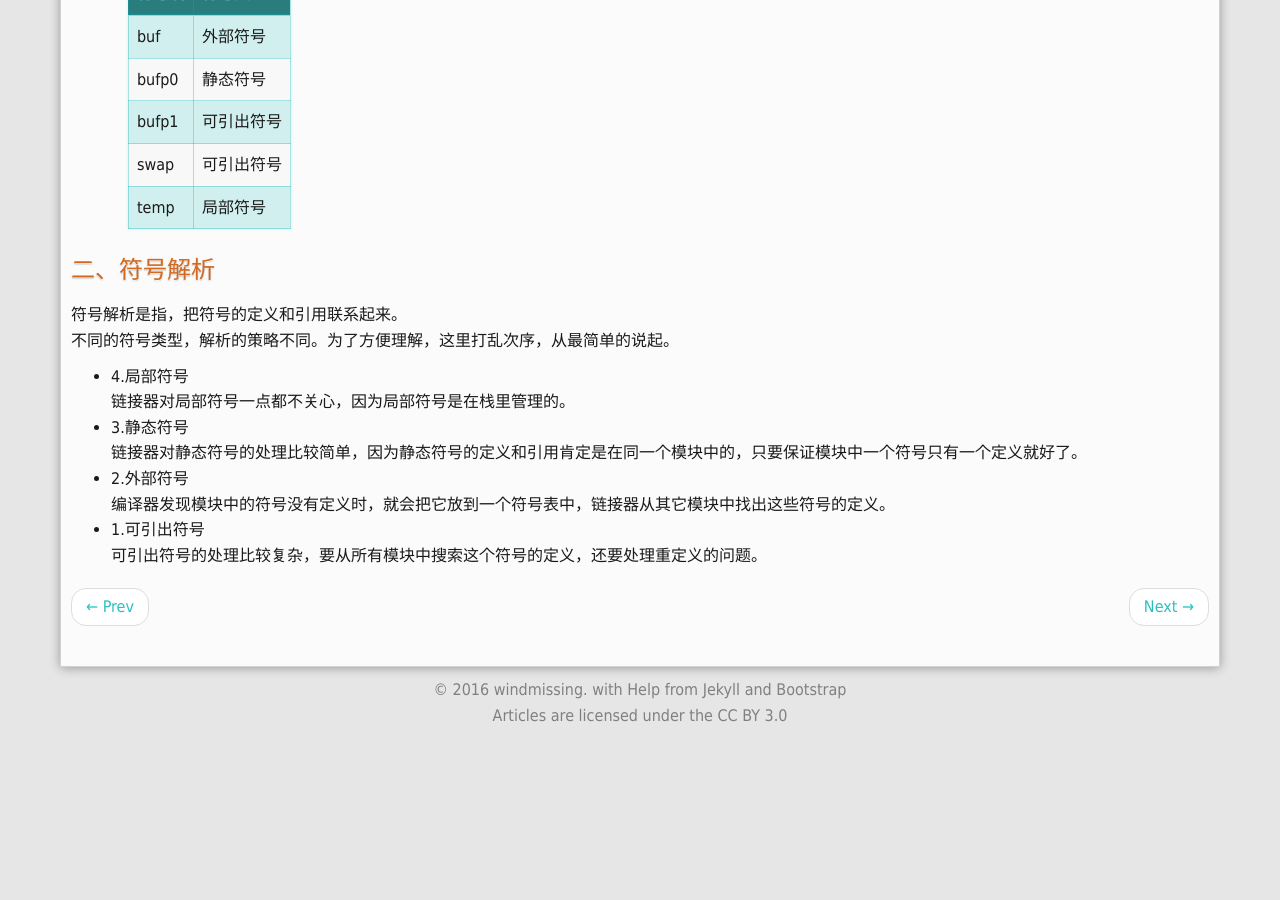
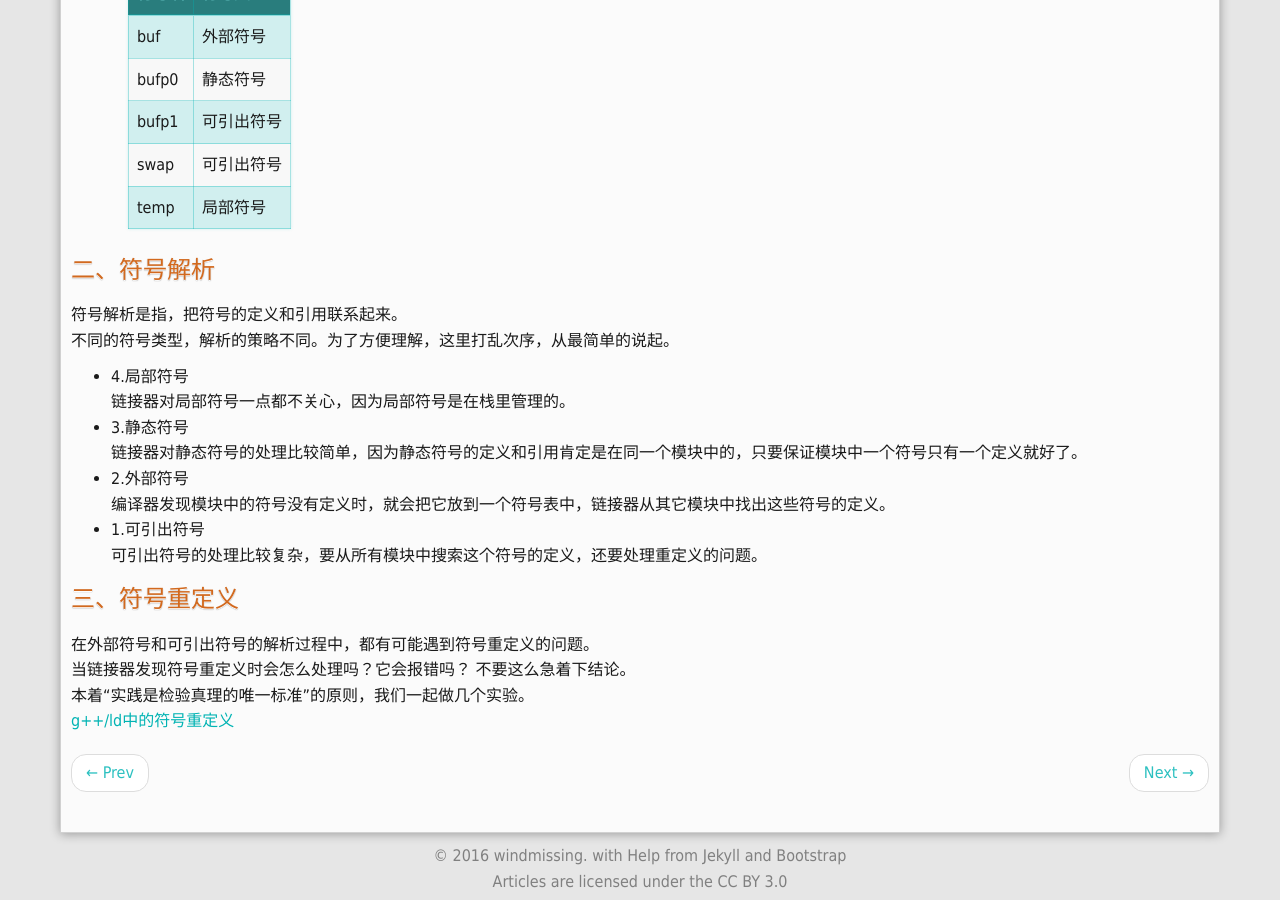
Before and after one commit to windmissing/windmissing.github.io, a Jekyll site: the page built from _posts/2015-04-07-symbols-in-linking.md, in a window 1280 px wide and 900 px high, scrolled down 1067 px. Built offline with Jekyll 4.4.1, drawn with Linux system fonts in a browser that asks for light colours; Markdown is read by kramdown in place of the engine named in the settings; comment, search, counter and statistics services are not loaded; before the commit the page ends 1801 px from its top, so only the background shows below that.

Commit message:
Update 2015-04-07-symbols-in-linking.md

```diff
--- a/_posts/2015-04-07-symbols-in-linking.md
+++ b/_posts/2015-04-07-symbols-in-linking.md
@@ -59,3 +59,9 @@ void swap()
 编译器发现模块中的符号没有定义时，就会把它放到一个符号表中，链接器从其它模块中找出这些符号的定义。
  - 1.可引出符号
 可引出符号的处理比较复杂，要从所有模块中搜索这个符号的定义，还要处理重定义的问题。
+
+#### 三、符号重定义
+在外部符号和可引出符号的解析过程中，都有可能遇到符号重定义的问题。
+当链接器发现符号重定义时会怎么处理吗？它会报错吗？ 不要这么急着下结论。
+本着“实践是检验真理的唯一标准”的原则，我们一起做几个实验。
+[g++/ld中的符号重定义](http://windmissing.github.io/compile/2015-04/symbol-redifine-in-g++-ld.html)
```
